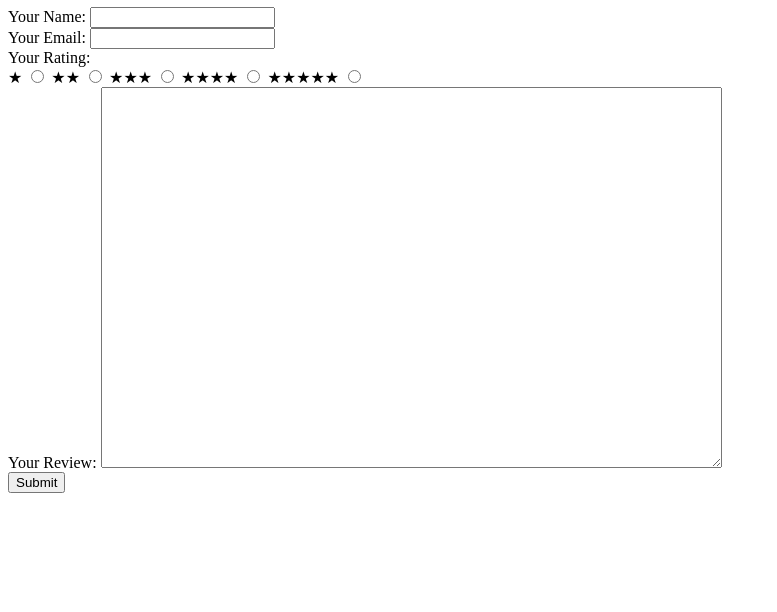
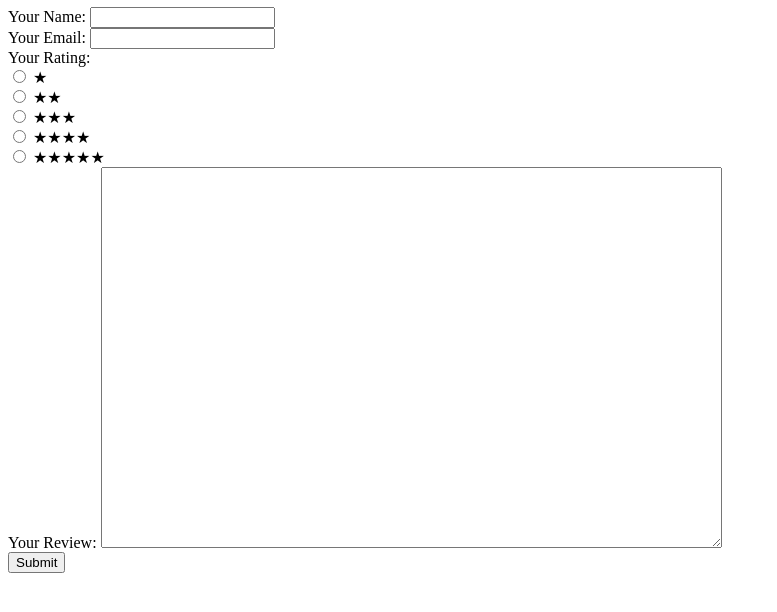
Before and after one commit to mas7ering/Circa-Survive, a plain HTML site: page contactme.html in a window 1280 px wide. Shown: the part 168-780 px from the top of the page, without its empty margins (0-777 px from the left). Drawn offline with Linux system fonts and the light colour scheme.

Commit message:
updated radio form

```diff
--- a/contactme.html
+++ b/contactme.html
@@ -19,17 +19,16 @@
     <input type="email" name="YourEmail" value="">
     <br>
     <label>Your Rating:</label><br>
-    <label>&#9733</label>
-    <input type="radio" name="&#9733;" value="">
-    <label>&#9733;&#9733;</label>
-    <input type="radio" name="&#9733;&#9733;" value="">
-    <label>&#9733;&#9733;&#9733;</label>
-    <input type="radio" name="&#9733;&#9733;&#9733;" value="">
-    <label>&#9733;&#9733;&#9733;&#9733;</label>
-    <input type="radio" name="&#9733;&#9733;&#9733;&#9733;" value="">
-    <label>&#9733;&#9733;&#9733;&#9733;&#9733;</label>
-    <input type="radio" name="&#9733;&#9733;&#9733;&#9733;&#9733;" value="">
-    <br>
+    <input type="radio" name="yrrating" value="1star">
+    <label>&#9733;</label><br>
+    <input type="radio" name="yrrating" value="2stars">
+    <label>&#9733;&#9733;</label><br>
+    <input type="radio" name="yrrating" value="3stars">
+    <label>&#9733;&#9733;&#9733;</label><br>
+    <input type="radio" name="yrrating" value="4stars">
+    <label>&#9733;&#9733;&#9733;&#9733;</label><br>
+    <input type="radio" name="yrrating" value="5stars">
+    <label>&#9733;&#9733;&#9733;&#9733;&#9733;</label><br>
     <label>Your Review:</label>
     <textarea name="YourReview" rows="25" cols="75"></textarea>
     <br>
```
